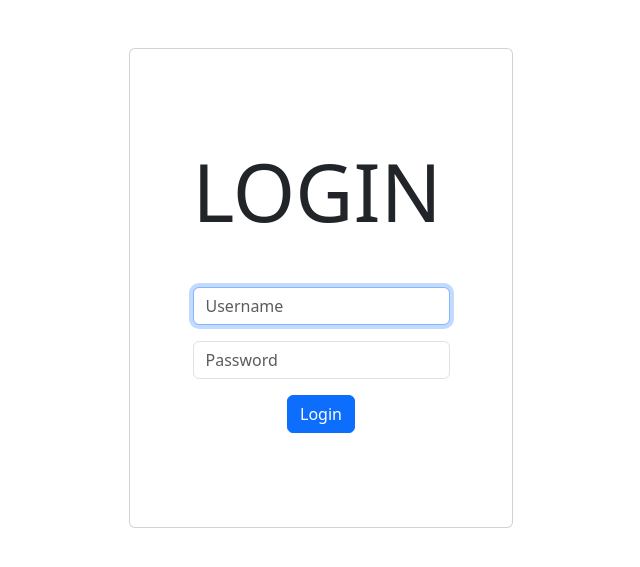
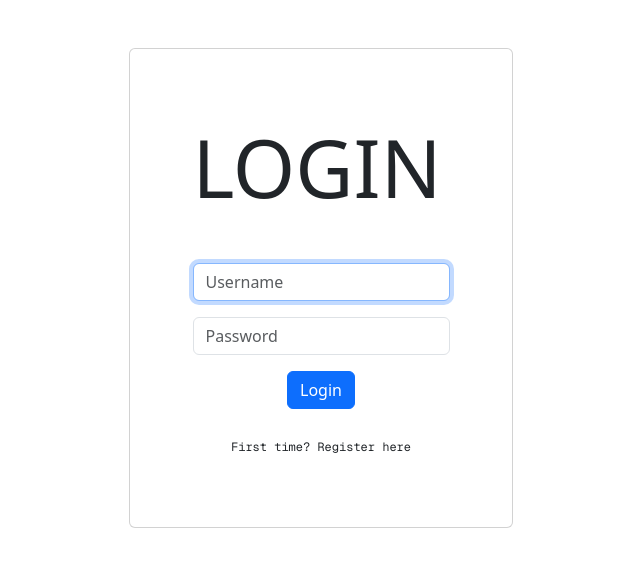
Before and after one commit to ppl-call-me-tima/chatify, a Flask app: page /login in a window 1280 px wide. Shown: the part 87-654 px from the top of the page, without its empty margins (319-959 px from the left). Run offline with Flask 3, Linux system fonts and the light colour scheme.

Commit message:
Add register link on login-page

```diff
--- a/static/styles/style.css
+++ b/static/styles/style.css
@@ -2,6 +2,13 @@
   font-family: "Geist Mono", monospace;
   font-optical-sizing: auto;
   font-weight: 100;
+  font-style: normal;
+}
+
+.geist-mono-400 {
+  font-family: "Geist Mono", monospace;
+  font-optical-sizing: auto;
+  font-weight: 400;
   font-style: normal;
 }
 
@@ -11,3 +18,9 @@
   font-weight: 500;
   font-style: normal;
 }
+
+#sign-up-link-on-login {
+  font-size: 12px;
+  color: black;
+  text-decoration-color: black;
+}
--- a/templates/login.html
+++ b/templates/login.html
@@ -18,6 +18,12 @@ Login
             <div>
                 <input class="btn btn-primary" type="submit" value="Login">
             </div>
+            <br>
+            <div>
+                <a href="register"
+                    class="geist-mono-400 link-dark link-offset-3-hover link-underline-opacity-0 link-underline-opacity-75-hover"
+                    id="sign-up-link-on-login">First time? Register here</a>
+            </div>
         </form>
     </div>
 </div>
```
